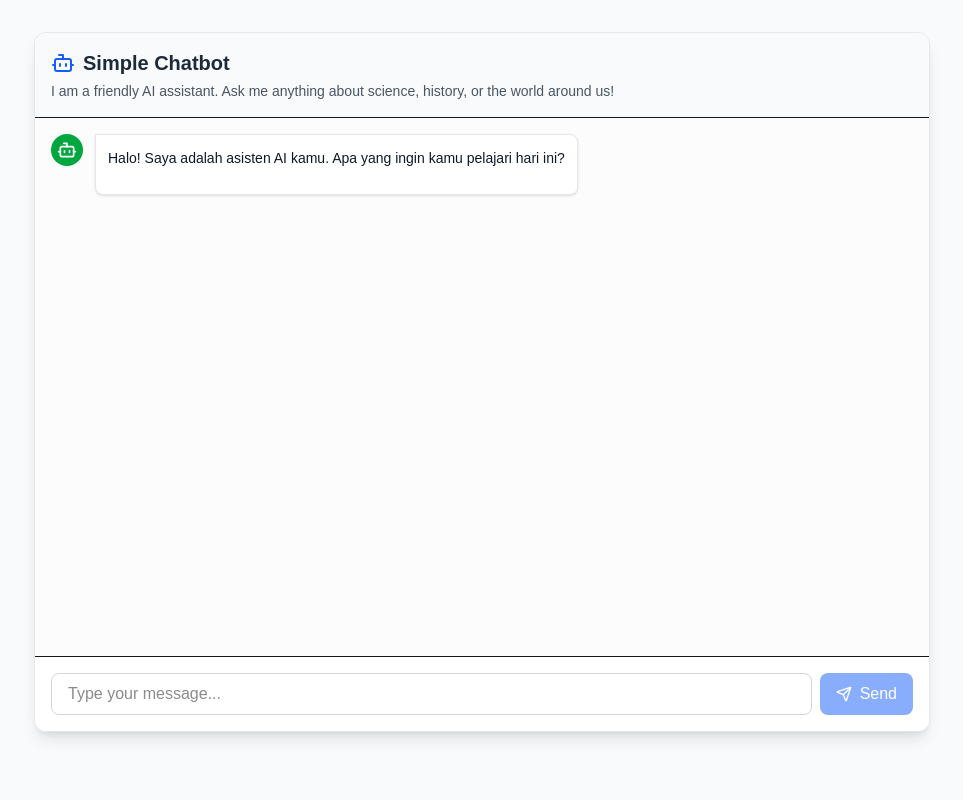
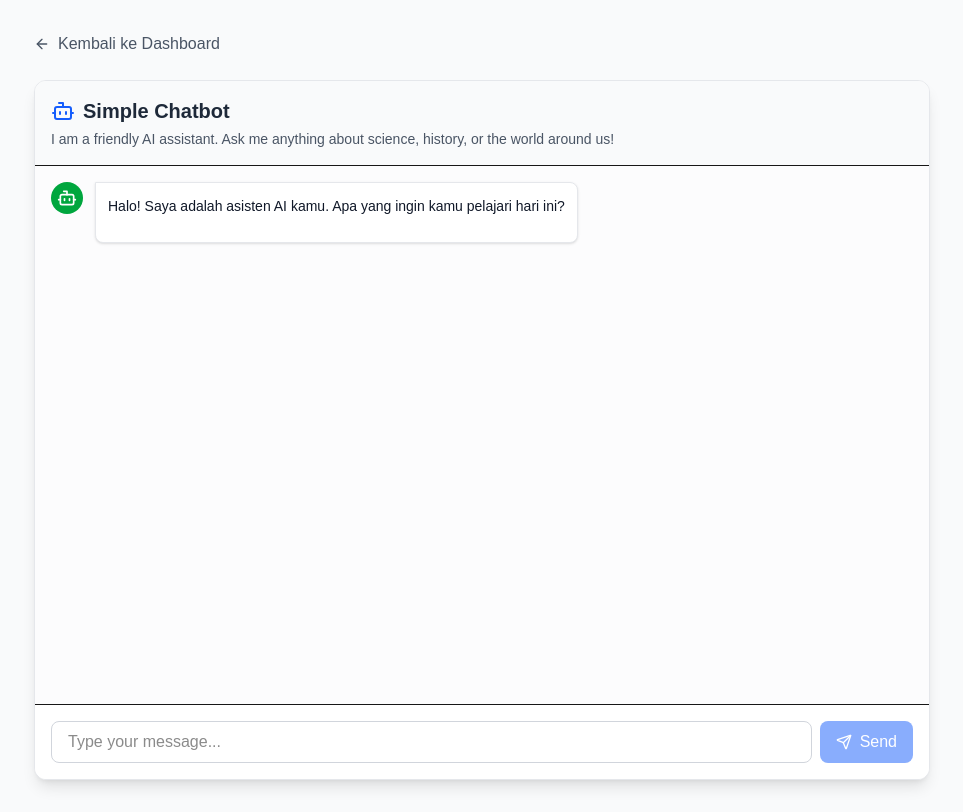
Before and after one commit to mcikalmerdeka/kka-resources, a Next.js app in the folder frontend/: page /tools/chatbot in a window 1280 px wide. Shown: the whole page, without its empty margins (158-1121 px from the left). Built offline with nearby package versions, Linux system fonts and the light colour scheme; no server answers.

Commit message:
feat: add back to dashboard button in simple chatbot project

```diff
--- a/frontend/src/app/tools/chatbot/page.tsx
+++ b/frontend/src/app/tools/chatbot/page.tsx
@@ -1,8 +1,15 @@
 import { ChatInterface } from '@/components/ChatInterface';
+import Link from 'next/link';
+import { ArrowLeft } from 'lucide-react';
 
 export default function ChatbotPage() {
   return (
     <div className="min-h-screen bg-gray-50 py-8 px-4">
+      <div className="max-w-4xl mx-auto">
+        <Link href="/" className="inline-flex items-center text-gray-600 hover:text-blue-600 mb-6 transition-colors">
+          <ArrowLeft className="w-4 h-4 mr-2" />
+          Kembali ke Dashboard
+        </Link>
         <ChatInterface
           title="Simple Chatbot"
           description="I am a friendly AI assistant. Ask me anything about science, history, or the world around us!"
@@ -11,5 +18,6 @@ export default function ChatbotPage() {
           useSearch={true}
         />
       </div>
+    </div>
   );
 }
```
Lines whose indentation alone changed are shown as unchanged.
